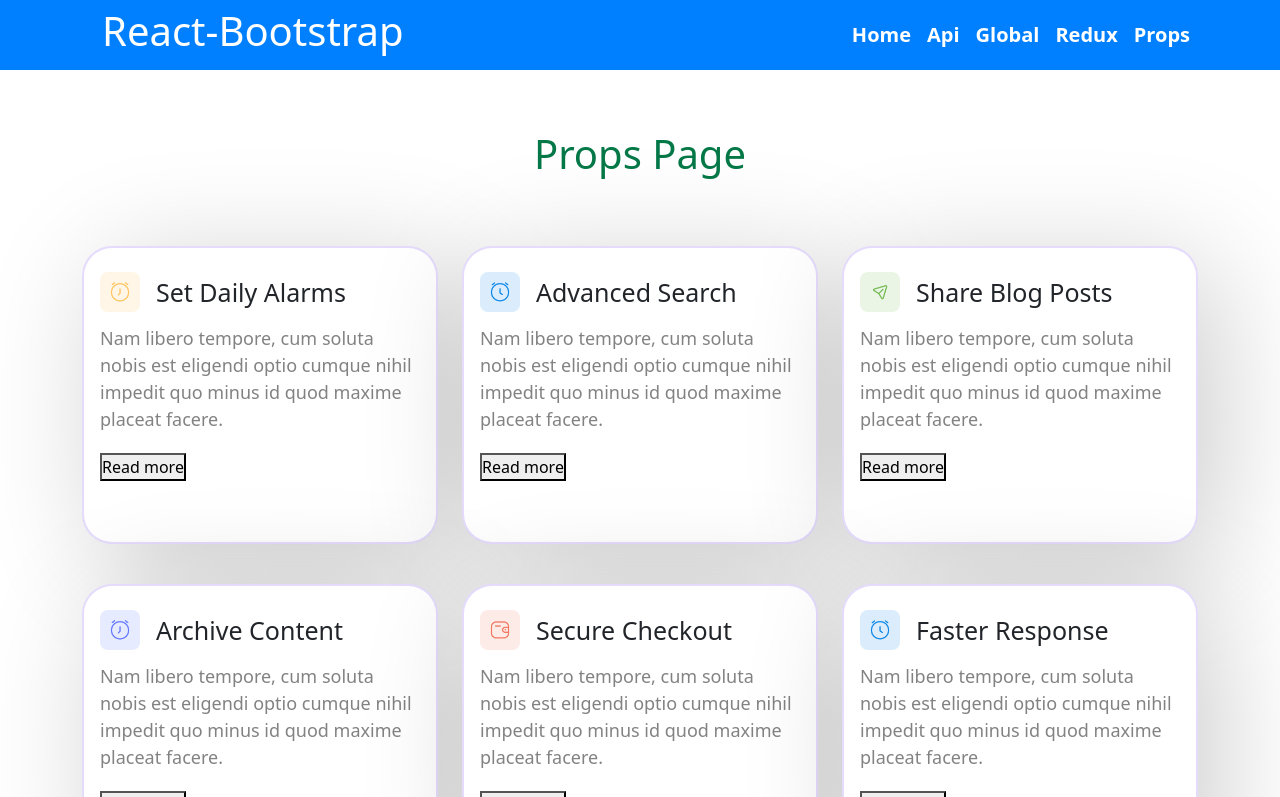
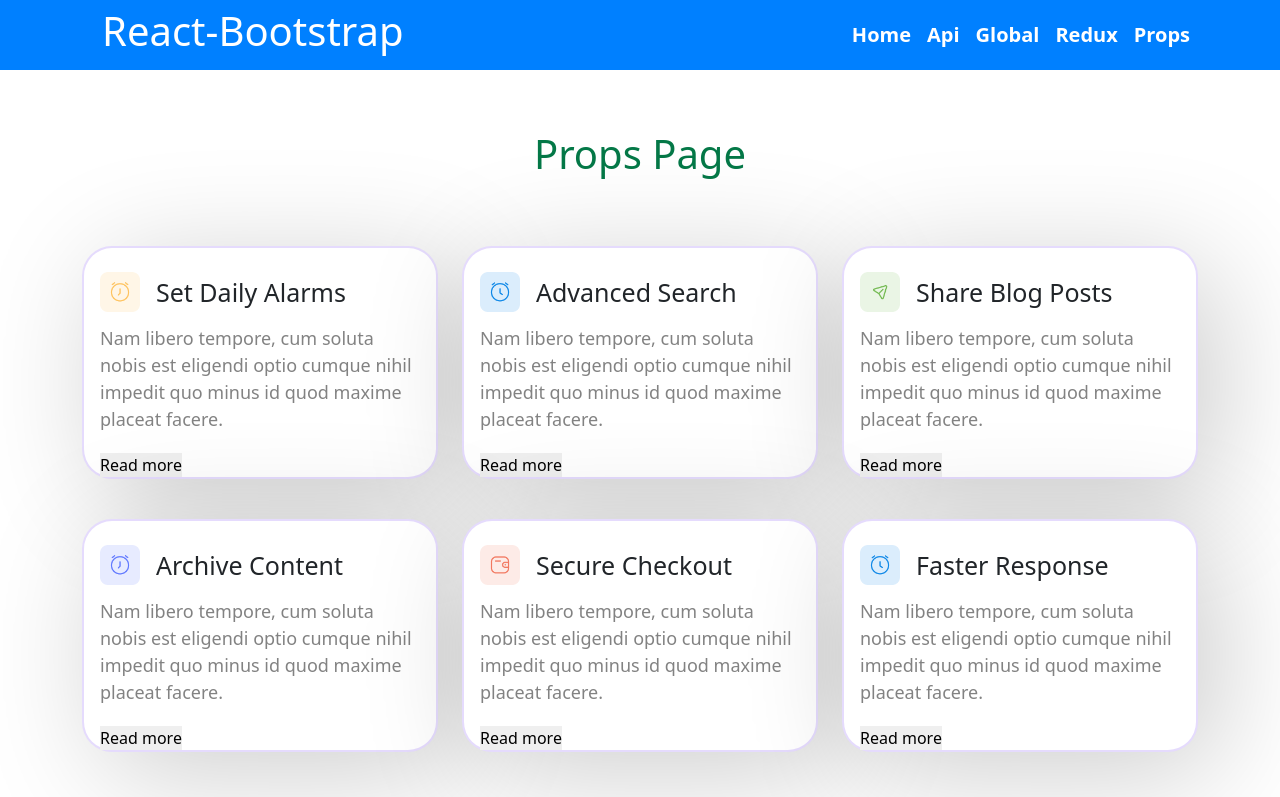
Before and after one commit to mdsuhagmia/ACARP, a React (Vite) app: page /api/global/redux/props in a window 1280 px wide. Shown: the top 797 px of the page. Built offline with nearby package versions, Linux system fonts and the light colour scheme; no server answers.

Commit message:
Update PropsUSer.jsx

```diff
--- a/src/components/PropsUSer.jsx
+++ b/src/components/PropsUSer.jsx
@@ -9,13 +9,13 @@ const PropsUSer = ({title, image}) => {
   return (
     <>
       <Col lg={4}>
-        <div style={{ height: '298px', backgroundColor: 'rgb(255, 255, 255)', marginBottom: '40px', borderRadius: '30px', boxShadow: '20px 20px 120px rgba(0, 0, 0, 0.2)', border: '2px solid rgba(132, 84, 245, 0.21)' }}>
+        <div style={{ backgroundColor: 'rgb(255, 255, 255)', marginBottom: '40px', borderRadius: '30px', boxShadow: '20px 20px 120px rgba(0, 0, 0, 0.2)', border: '2px solid rgba(132, 84, 245, 0.21)' }}>
           <div className='d-flex gap-3 pt-4 ps-3'>
             <div><img style={{ width: '40px' }} src={image} alt="icon" /></div>
             <div><h2 style={{ fontSize: '25px', paddingTop: '5px' }}>{title}</h2></div>
           </div>
-          <p className='ps-3 pe-3 ' style={{ fontSize: '18px', fontWeight: 'normal', color: 'rgba(0, 0, 0, 0.49)', paddingTop: '10px', paddingBottom: '0' }}>Nam libero tempore, cum soluta nobis est eligendi optio cumque nihil impedit quo minus id quod maxime placeat facere.</p>
-          <div className='ps-3 pt-1'> {show == true ? <p style={{paddingTop: '10px'}}>Lorem ipsum dolor sit consectetur.</p> : "" } <button onClick={handleShow}>Read more</button> </div>
+          <p className='ps-3 pe-3 ' style={{ fontSize: '18px', fontWeight: 'normal', color: 'rgba(0, 0, 0, 0.49)', paddingTop: '10px' }}>Nam libero tempore, cum soluta nobis est eligendi optio cumque nihil impedit quo minus id quod maxime placeat facere.</p>
+          <div className='ps-3 pt-1'> {show == true ? <p style={{paddingTop: '10px', paddingBottom: '40px'}}>Lorem ipsum dolor sit consectetur.</p> : "" } <button style={{border: 'none'}} onClick={handleShow}>Read more</button> </div>
         </div>
       </Col>
     </>
```
